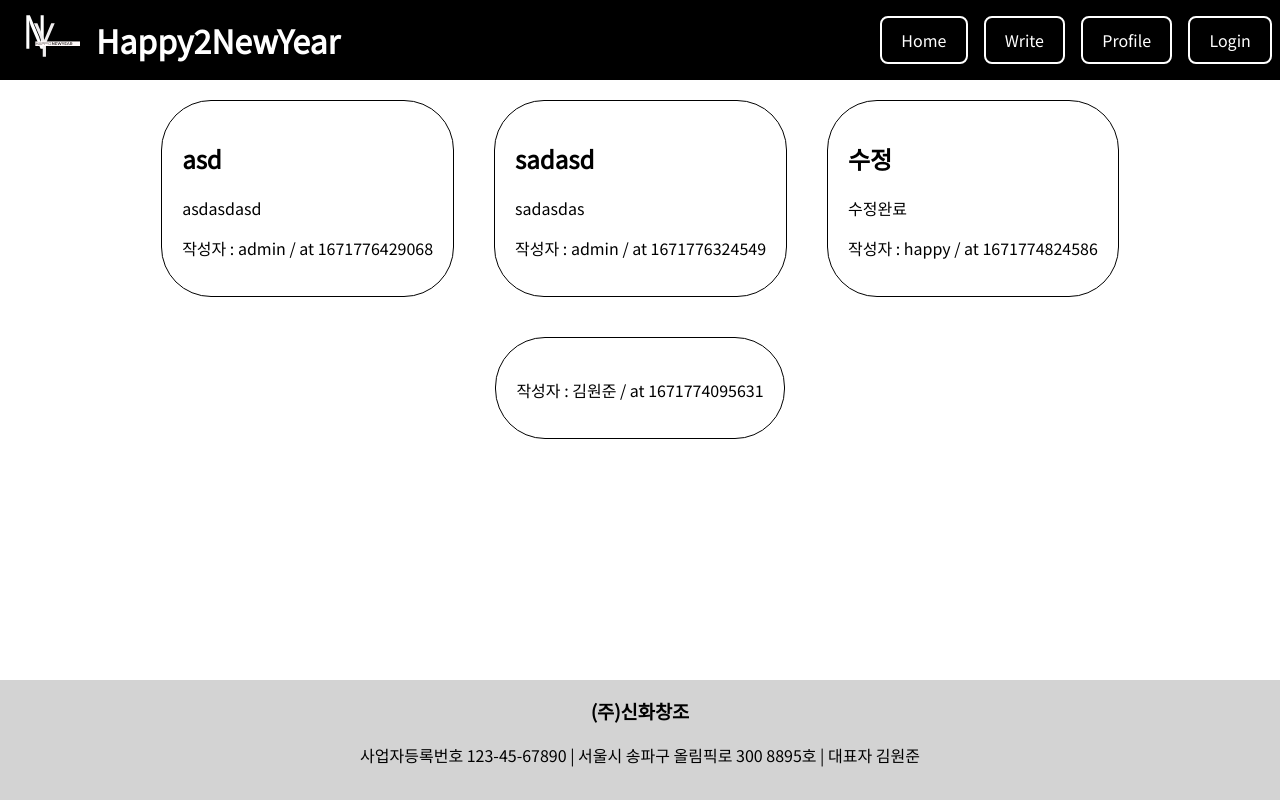
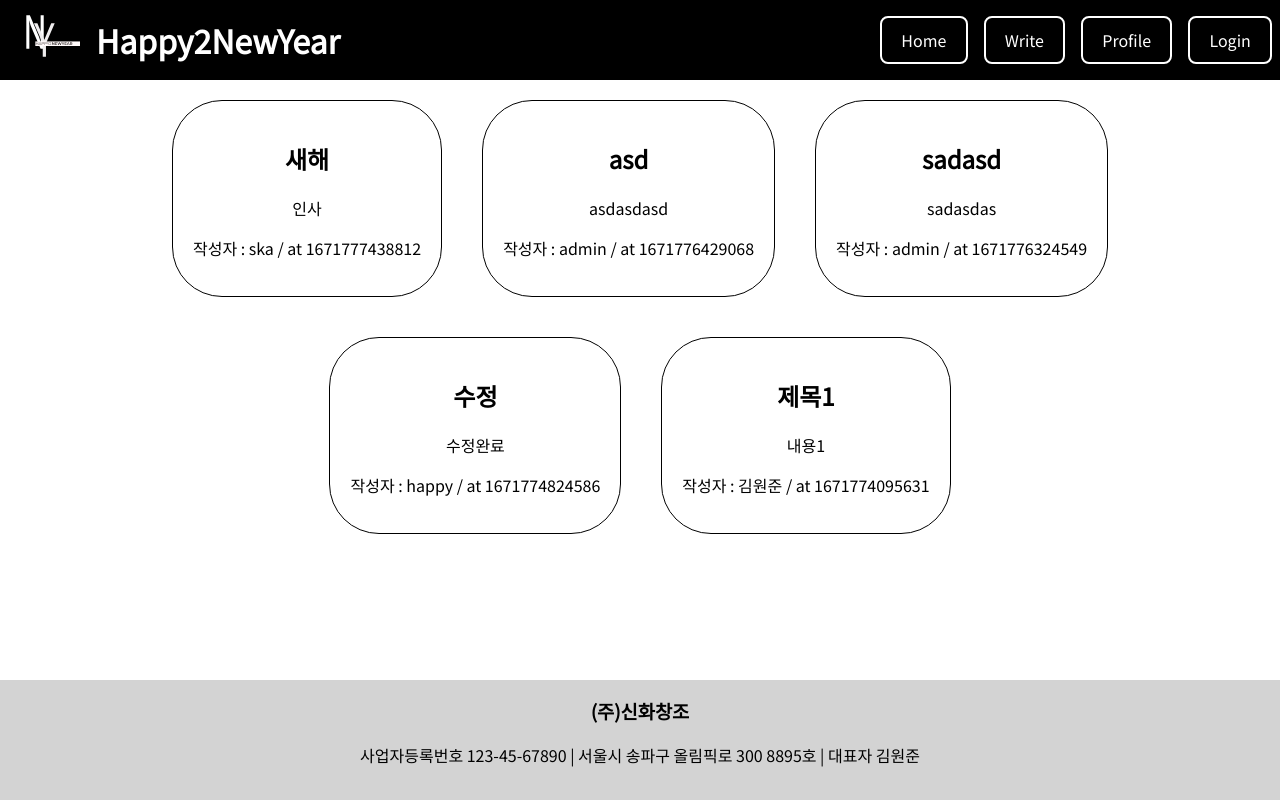
Before and after one commit to themrsung/b2-react-crud, a React (Create React App) app: page / in a window 1280 px wide. Built offline with nearby package versions, Linux system fonts and the light colour scheme; data requests are answered from the project's data file.

Commit message:
댓글input css 추가

```diff
--- a/db.json
+++ b/db.json
@@ -3,6 +3,8 @@
     {
       "id": "5b1759b5-b71f-4d00-8d8a-fca2922e56ea",
       "author": "김원준",
+      "content": "내용1",
+      "title": "제목1",
       "createdAt": 1671774095631,
       "comments": [
         {
@@ -43,6 +45,14 @@
       "content": "asdasdasd",
       "createdAt": 1671776429068,
       "comments": []
+    },
+    {
+      "id": "9b2289ea-c39a-4a4f-ba36-66becedd72bb",
+      "author": "ska",
+      "title": "새해",
+      "content": "인사",
+      "createdAt": 1671777438812,
+      "comments": []
     }
   ],
   "users": [
@@ -66,7 +76,9 @@
     },
     {
       "id": "ska",
-      "password": 3483987
+      "password": 3483987,
+      "name": "동동",
+      "motd": "ㅎㅎ"
     },
     {
       "id": "admin!",
--- a/src/components/shared/sharedComponents.css
+++ b/src/components/shared/sharedComponents.css
@@ -69,6 +69,7 @@
 .Post {
   margin: 20px;
   border-radius: 50px;
+  text-align: center;
 }
 
 .Footer {
--- a/src/components/viewPost/viewCommentsComponent.jsx
+++ b/src/components/viewPost/viewCommentsComponent.jsx
@@ -69,6 +69,7 @@ const ViewCommentsComponent = ({ postId }) => {
           <div>
             <label></label>
             <input
+              className="InputStyle"
               value={userComment}
               onChange={(e) => {
                 setUserComment(e.target.value)
--- a/src/components/viewPost/viewPostComponents.css
+++ b/src/components/viewPost/viewPostComponents.css
@@ -20,6 +20,10 @@
   margin: 20px;
 }
 
+.InputStyle {
+  margin-bottom: 10px;
+}
+
 .CommentDiv {
   /* background-color: yellow; */
 }
```
